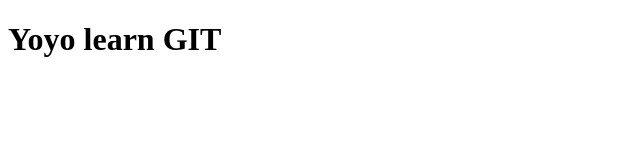
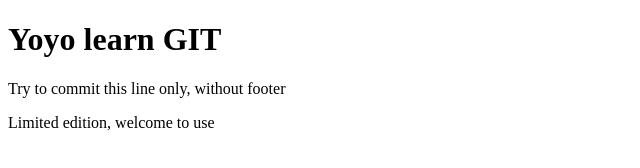
Before and after one commit to Jennifer7793/Git_prac, a plain HTML site: page index.html in a window 1280 px wide. Shown: the whole page, without its empty margins (0-640 px from the left). Drawn offline with Linux system fonts and the light colour scheme.

Commit message:
git course fin 4.16

```diff
--- a/index.html
+++ b/index.html
@@ -7,6 +7,10 @@
   <title>Document</title>
 </head>
 <body>
-  <h1>Yoyo learn GIT</h1>
+	<h1>Yoyo learn GIT</h1>
+	<p>Try to commit this line only, without footer</p>
+	<div id="footer">
+		Limited edition, welcome to use
+	</div>
 </body>
 </html>
```
